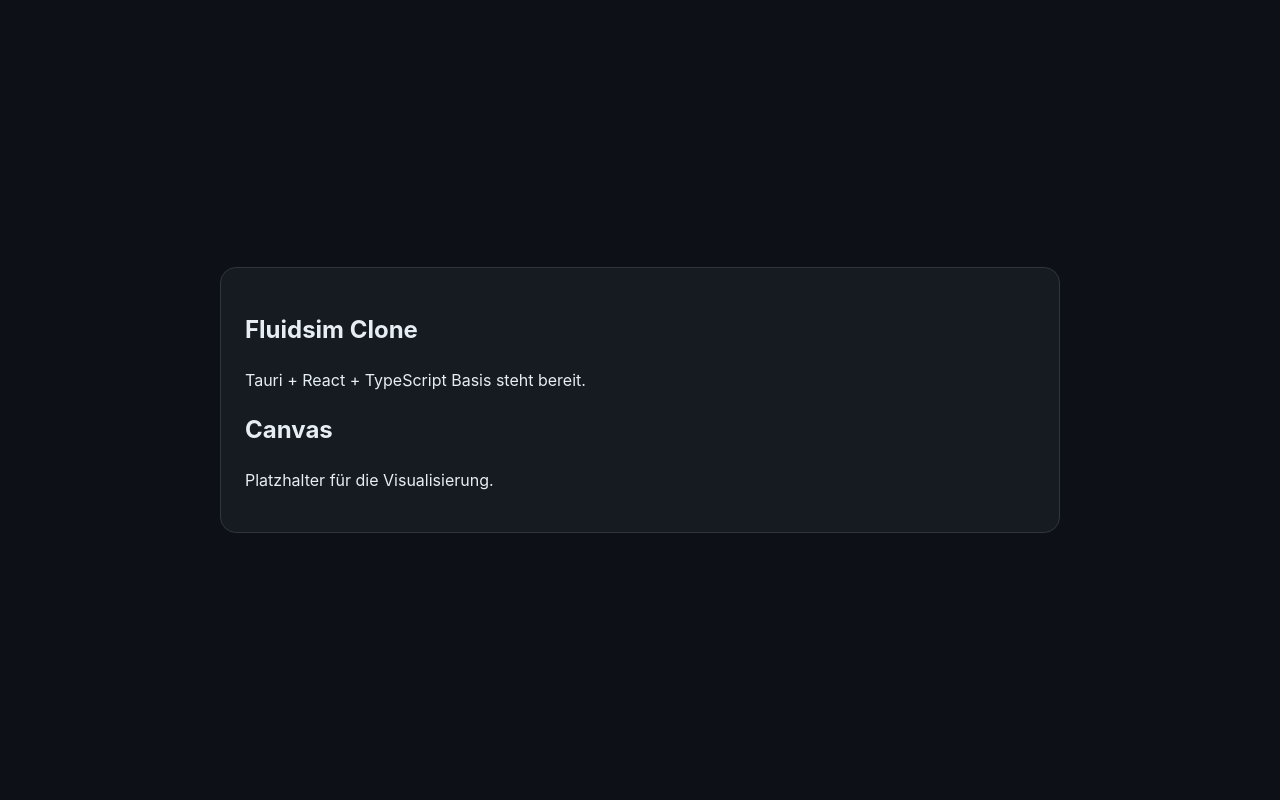
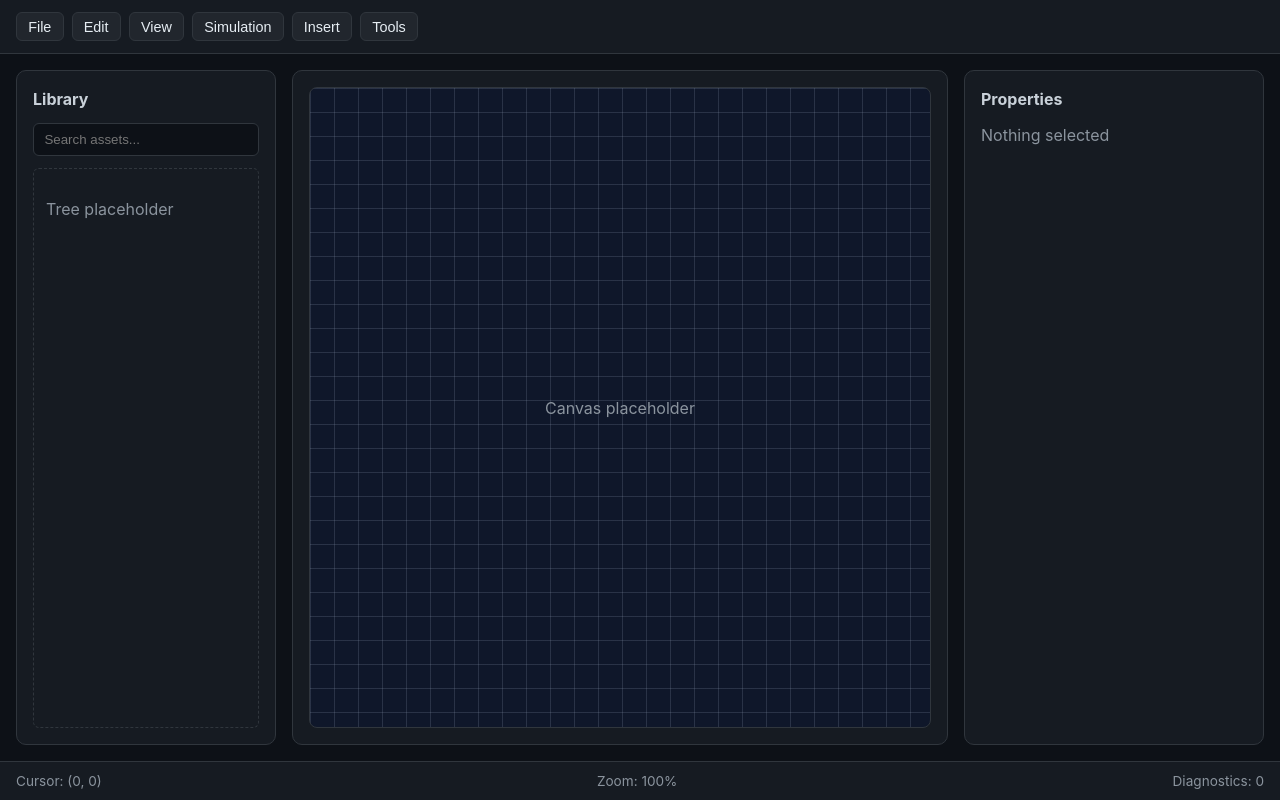
Before and after one commit to linusdohner/Fluidsim-clone1, a React (Vite) app: page / in a window 1280 px wide. Built offline with nearby package versions, Linux system fonts and the light colour scheme.

Commit message:
Implement main editor layout with modular React panels

```diff
--- a/src/app/App.tsx
+++ b/src/app/App.tsx
@@ -1,13 +1,21 @@
-import { CanvasViewport } from '../canvas/CanvasViewport'
-import { AppHeader } from '../ui/AppHeader'
+import { CanvasEditor } from '../layout/CanvasEditor'
+import { LibraryPanel } from '../layout/LibraryPanel'
+import { PropertiesPanel } from '../layout/PropertiesPanel'
+import { StatusBar } from '../layout/StatusBar'
+import { TopToolbar } from '../layout/TopToolbar'
 
 export function App() {
+  const selectedItem = null
+
   return (
-    <main className="app-shell">
-      <section className="app-card">
-        <AppHeader />
-        <CanvasViewport />
-      </section>
-    </main>
+    <div className="workspace-layout">
+      <TopToolbar />
+      <div className="workspace-main">
+        <LibraryPanel />
+        <CanvasEditor />
+        <PropertiesPanel selectedItem={selectedItem} />
+      </div>
+      <StatusBar cursor="(0, 0)" zoom="100%" diagnosticsCount={0} />
+    </div>
   )
 }
--- /dev/null
+++ b/src/layout/CanvasEditor.tsx
@@ -0,0 +1,9 @@
+export function CanvasEditor() {
+  return (
+    <section className="canvas-editor" aria-label="Canvas editor area">
+      <div className="canvas-grid" role="img" aria-label="Canvas placeholder with grid background">
+        <p>Canvas placeholder</p>
+      </div>
+    </section>
+  )
+}
--- /dev/null
+++ b/src/layout/LibraryPanel.tsx
@@ -0,0 +1,16 @@
+export function LibraryPanel() {
+  return (
+    <aside className="panel panel-library" aria-label="Library panel">
+      <h2 className="panel-title">Library</h2>
+      <input
+        className="panel-search"
+        type="search"
+        placeholder="Search assets..."
+        aria-label="Search library"
+      />
+      <div className="tree-placeholder" role="tree" aria-label="Library tree placeholder">
+        <p>Tree placeholder</p>
+      </div>
+    </aside>
+  )
+}
--- /dev/null
+++ b/src/layout/PropertiesPanel.tsx
@@ -0,0 +1,23 @@
+interface PropertiesPanelProps {
+  selectedItem?: string | null
+}
+
+export function PropertiesPanel({ selectedItem }: PropertiesPanelProps) {
+  return (
+    <aside className="panel panel-properties" aria-label="Properties panel">
+      <h2 className="panel-title">Properties</h2>
+      {selectedItem ? (
+        <div className="properties-content">
+          <p className="property-row">
+            <strong>Name:</strong> {selectedItem}
+          </p>
+          <p className="property-row">
+            <strong>Type:</strong> Placeholder
+          </p>
+        </div>
+      ) : (
+        <p className="panel-empty">Nothing selected</p>
+      )}
+    </aside>
+  )
+}
--- /dev/null
+++ b/src/layout/StatusBar.tsx
@@ -0,0 +1,15 @@
+interface StatusBarProps {
+  cursor: string
+  zoom: string
+  diagnosticsCount: number
+}
+
+export function StatusBar({ cursor, zoom, diagnosticsCount }: StatusBarProps) {
+  return (
+    <footer className="status-bar" aria-label="Status bar">
+      <span>Cursor: {cursor}</span>
+      <span>Zoom: {zoom}</span>
+      <span>Diagnostics: {diagnosticsCount}</span>
+    </footer>
+  )
+}
--- /dev/null
+++ b/src/layout/TopToolbar.tsx
@@ -0,0 +1,13 @@
+const MENU_ITEMS = ['File', 'Edit', 'View', 'Simulation', 'Insert', 'Tools']
+
+export function TopToolbar() {
+  return (
+    <header className="top-toolbar" aria-label="Main toolbar">
+      {MENU_ITEMS.map((item) => (
+        <button key={item} type="button" className="toolbar-button">
+          {item}
+        </button>
+      ))}
+    </header>
+  )
+}
--- a/src/styles.css
+++ b/src/styles.css
@@ -18,17 +18,156 @@
   min-height: 100vh;
 }
 
-.app-shell {
+.workspace-layout {
+  min-height: 100vh;
+  display: grid;
+  grid-template-rows: auto 1fr auto;
+  background: #0d1117;
+}
+
+.top-toolbar {
+  display: flex;
+  flex-wrap: wrap;
+  align-items: center;
+  gap: 0.5rem;
+  padding: 0.75rem 1rem;
+  border-bottom: 1px solid #30363d;
+  background: #161b22;
+}
+
+.toolbar-button {
+  border: 1px solid #30363d;
+  background: #21262d;
+  color: #e6edf3;
+  border-radius: 6px;
+  padding: 0.35rem 0.7rem;
+  font-size: 0.9rem;
+  cursor: pointer;
+}
+
+.toolbar-button:hover {
+  background: #30363d;
+}
+
+.workspace-main {
+  display: grid;
+  grid-template-columns: 260px 1fr 300px;
+  gap: 1rem;
+  padding: 1rem;
+  min-height: 0;
+}
+
+.panel,
+.canvas-editor {
+  border: 1px solid #30363d;
+  border-radius: 10px;
+  background: #161b22;
+  min-height: 0;
+}
+
+.panel {
+  padding: 1rem;
+  display: flex;
+  flex-direction: column;
+  gap: 0.75rem;
+}
+
+.panel-title {
+  margin: 0;
+  font-size: 1rem;
+  color: #c9d1d9;
+}
+
+.panel-search {
+  width: 100%;
+  padding: 0.5rem 0.65rem;
+  border-radius: 6px;
+  border: 1px solid #30363d;
+  background: #0d1117;
+  color: #e6edf3;
+}
+
+.tree-placeholder {
+  flex: 1;
+  border: 1px dashed #30363d;
+  border-radius: 6px;
+  padding: 0.75rem;
+  color: #8b949e;
+}
+
+.canvas-editor {
+  padding: 1rem;
+}
+
+.canvas-grid {
+  width: 100%;
+  height: 100%;
+  min-height: 360px;
+  border-radius: 8px;
+  border: 1px solid #30363d;
   display: grid;
   place-items: center;
-  min-height: 100vh;
-  padding: 2rem;
+  color: #8b949e;
+  background-color: #0f172a;
+  background-image:
+    linear-gradient(to right, rgba(148, 163, 184, 0.2) 1px, transparent 1px),
+    linear-gradient(to bottom, rgba(148, 163, 184, 0.2) 1px, transparent 1px);
+  background-size: 24px 24px;
 }
 
-.app-card {
-  width: min(840px, 100%);
+.panel-empty,
+.property-row {
+  margin: 0;
+  color: #8b949e;
+}
+
+.properties-content {
+  display: grid;
+  gap: 0.5rem;
+}
+
+.status-bar {
+  display: flex;
+  justify-content: space-between;
+  gap: 1rem;
+  padding: 0.55rem 1rem;
+  border-top: 1px solid #30363d;
   background: #161b22;
-  border: 1px solid #30363d;
-  border-radius: 16px;
-  padding: 1.5rem;
+  color: #8b949e;
+  font-size: 0.85rem;
 }
+
+@media (max-width: 1100px) {
+  .workspace-main {
+    grid-template-columns: 220px 1fr;
+    grid-template-areas:
+      'library canvas'
+      'properties properties';
+  }
+
+  .panel-library {
+    grid-area: library;
+  }
+
+  .canvas-editor {
+    grid-area: canvas;
+  }
+
+  .panel-properties {
+    grid-area: properties;
+  }
+}
+
+@media (max-width: 800px) {
+  .workspace-main {
+    grid-template-columns: 1fr;
+    grid-template-areas:
+      'library'
+      'canvas'
+      'properties';
+  }
+
+  .status-bar {
+    flex-wrap: wrap;
+  }
+}
```
